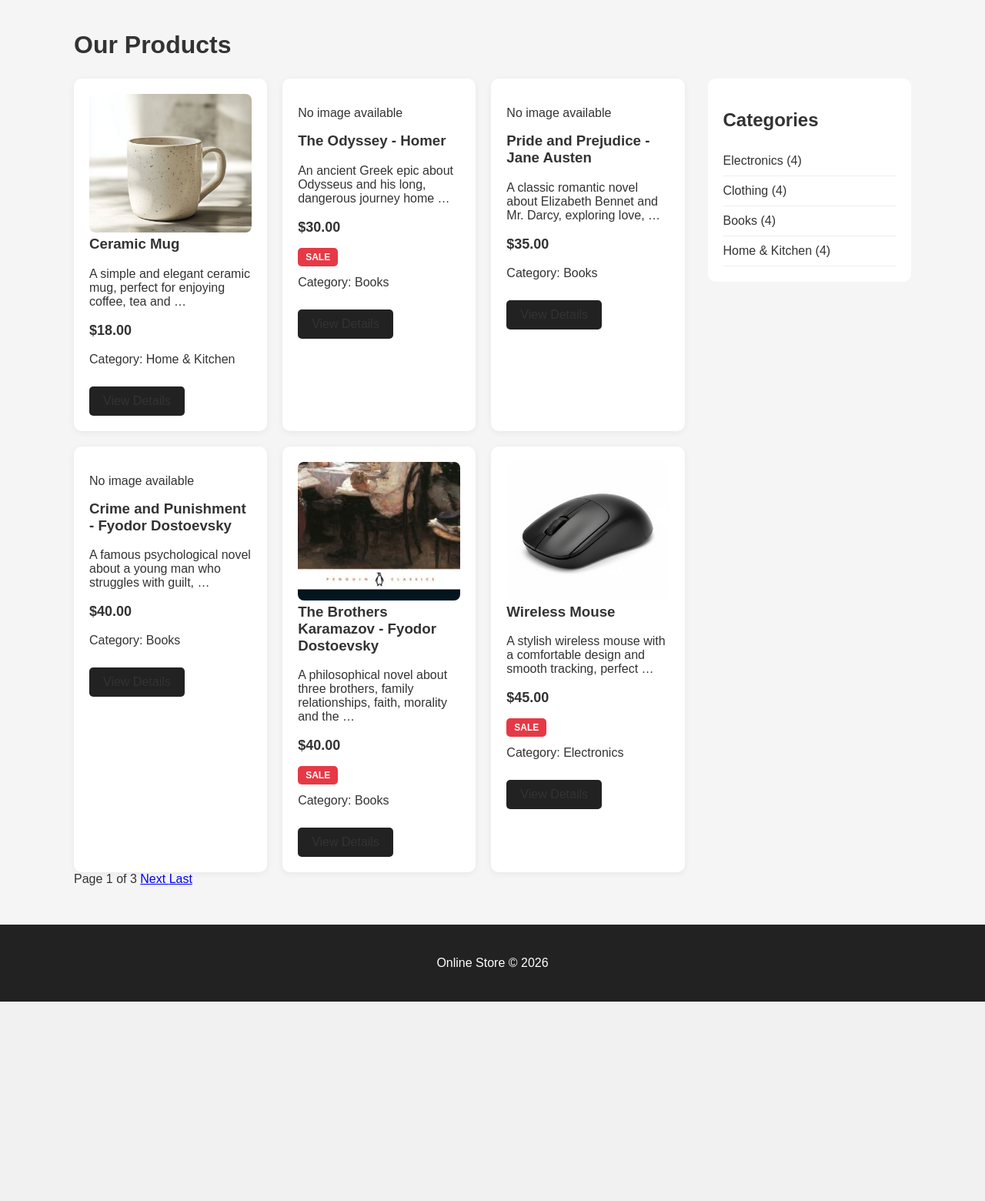
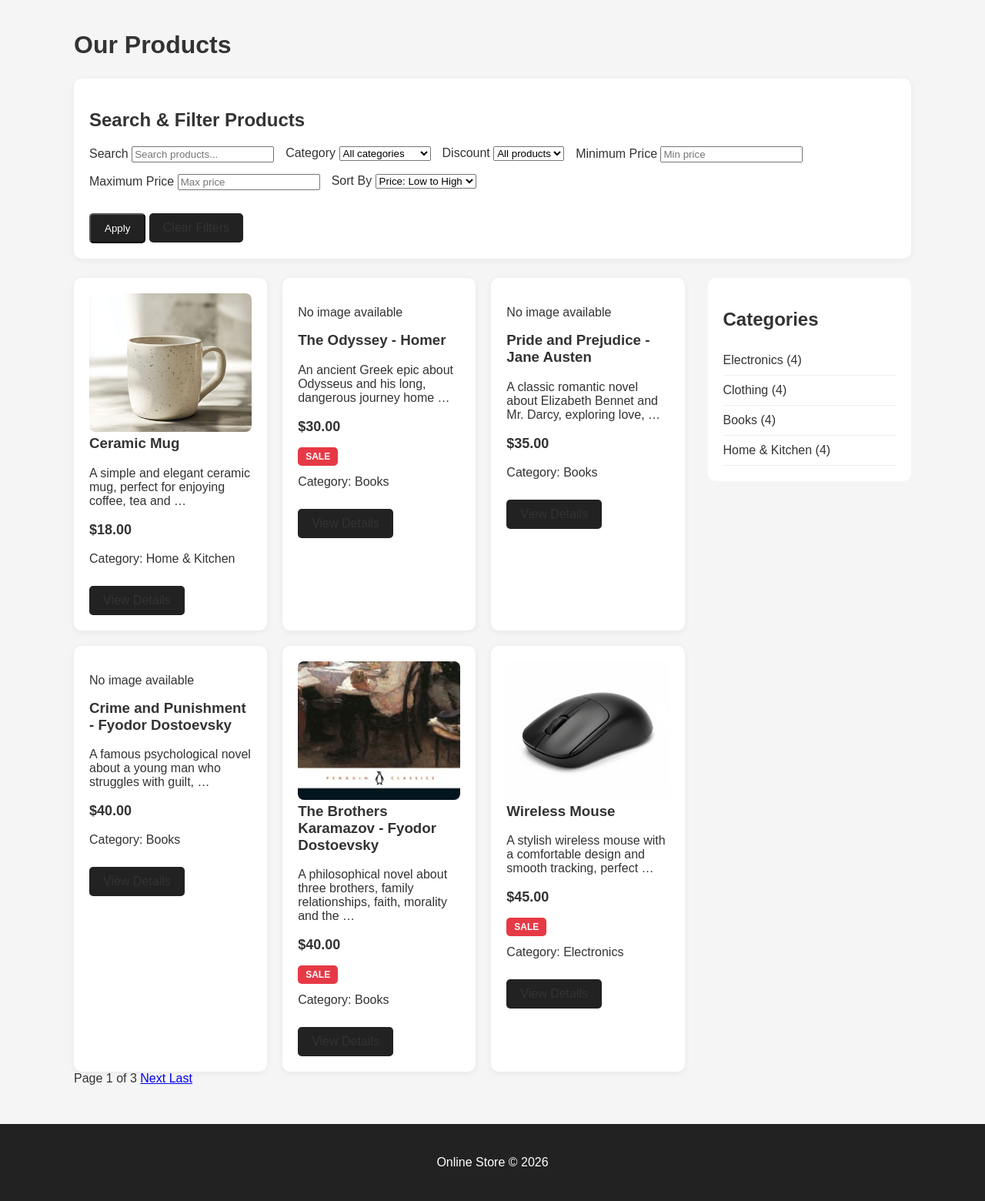
Before and after one commit to lizakuljanishvili/online_store, a Django app: page / in a window 1280 px wide. Shown: the part 68-1628 px from the top of the page at 77% size. Before the commit the page ends 1369 px from the top, so only its background shows below. Run offline with Django 5.2, Linux system fonts and the light colour scheme; data comes from the database, SQL or seed files in the repository.

Commit message:
Add product search filtering and sorting

```diff
--- a/catalog/templates/catalog/category_products.html
+++ b/catalog/templates/catalog/category_products.html
@@ -4,6 +4,8 @@
 {% block content %}
 
 <h1>{{ category.name }}</h1>
+
+{% include 'catalog/search_filters.html' %}
 
 <p>{{ category.description }}</p>
 
--- a/catalog/templates/catalog/home.html
+++ b/catalog/templates/catalog/home.html
@@ -4,6 +4,8 @@
 {% block content %}
 
 <h1>Our Products</h1>
+
+{% include 'catalog/search_filters.html' %}
 
 {% if user.is_authenticated %}
     <a href="{% url 'product_add' %}" class="button">
--- a/catalog/templates/catalog/pagination.html
+++ b/catalog/templates/catalog/pagination.html
@@ -1,13 +1,14 @@
-
 {% if is_paginated %}
 
 <div class="pagination">
 
     {% if page_obj.has_previous %}
 
-        <a href="?page=1">First</a>
+        <a href="?q={{ request.GET.q|urlencode }}&category={{ request.GET.category|urlencode }}&sale={{ request.GET.sale|urlencode }}&min_price={{ request.GET.min_price|urlencode }}&max_price={{ request.GET.max_price|urlencode }}&sort={{ request.GET.sort|urlencode }}&page=1">
+            First
+        </a>
 
-        <a href="?page={{ page_obj.previous_page_number }}">
+        <a href="?q={{ request.GET.q|urlencode }}&category={{ request.GET.category|urlencode }}&sale={{ request.GET.sale|urlencode }}&min_price={{ request.GET.min_price|urlencode }}&max_price={{ request.GET.max_price|urlencode }}&sort={{ request.GET.sort|urlencode }}&page={{ page_obj.previous_page_number }}">
             Previous
         </a>
 
@@ -20,11 +21,11 @@
 
     {% if page_obj.has_next %}
 
-        <a href="?page={{ page_obj.next_page_number }}">
+        <a href="?q={{ request.GET.q|urlencode }}&category={{ request.GET.category|urlencode }}&sale={{ request.GET.sale|urlencode }}&min_price={{ request.GET.min_price|urlencode }}&max_price={{ request.GET.max_price|urlencode }}&sort={{ request.GET.sort|urlencode }}&page={{ page_obj.next_page_number }}">
             Next
         </a>
 
-        <a href="?page={{ page_obj.paginator.num_pages }}">
+        <a href="?q={{ request.GET.q|urlencode }}&category={{ request.GET.category|urlencode }}&sale={{ request.GET.sale|urlencode }}&min_price={{ request.GET.min_price|urlencode }}&max_price={{ request.GET.max_price|urlencode }}&sort={{ request.GET.sort|urlencode }}&page={{ page_obj.paginator.num_pages }}">
             Last
         </a>
 
--- a/catalog/templates/catalog/sale_products.html
+++ b/catalog/templates/catalog/sale_products.html
@@ -4,7 +4,7 @@
 {% block content %}
 
 <h1>SALE Products</h1>
-
+{% include 'catalog/search_filters.html' %}
 <p>Check out our discounted products!</p>
 
 <div class="product-grid">
--- /dev/null
+++ b/catalog/templates/catalog/search_filters.html
@@ -0,0 +1,127 @@
+
+<form method="GET" class="product-card"
+      style="margin-bottom: 25px;">
+
+    <h2>Search & Filter Products</h2>
+
+    <div style="display: flex; flex-wrap: wrap; gap: 15px;">
+
+        <div>
+            <label>Search</label>
+            <input
+                type="text"
+                name="q"
+                placeholder="Search products..."
+                value="{{ request.GET.q|default:'' }}"
+            >
+        </div>
+
+        {% if show_category_filter %}
+            <div>
+                <label>Category</label>
+
+                <select name="category">
+                    <option value="">All categories</option>
+
+                    {% for category in categories %}
+                        <option
+                            value="{{ category.pk }}"
+                            {% if request.GET.category == category.pk|stringformat:"s" %}selected{% endif %}
+                        >
+                            {{ category.name }}
+                        </option>
+                    {% endfor %}
+
+                </select>
+            </div>
+        {% endif %}
+
+        {% if show_sale_filter %}
+            <div>
+                <label>Discount</label>
+
+                <select name="sale">
+                    <option value="">All products</option>
+
+                    <option value="yes"
+                        {% if request.GET.sale == 'yes' %}selected{% endif %}>
+                        On Sale
+                    </option>
+
+                    <option value="no"
+                        {% if request.GET.sale == 'no' %}selected{% endif %}>
+                        Not on Sale
+                    </option>
+                </select>
+            </div>
+        {% endif %}
+
+        <div>
+            <label>Minimum Price</label>
+
+            <input
+                type="number"
+                name="min_price"
+                min="0"
+                step="0.01"
+                value="{{ request.GET.min_price|default:'' }}"
+                placeholder="Min price"
+            >
+        </div>
+
+        <div>
+            <label>Maximum Price</label>
+
+            <input
+                type="number"
+                name="max_price"
+                min="0"
+                step="0.01"
+                value="{{ request.GET.max_price|default:'' }}"
+                placeholder="Max price"
+            >
+        </div>
+
+        <div>
+            <label>Sort By</label>
+
+            <select name="sort">
+
+                <option value="price_asc"
+                    {% if not request.GET.sort or request.GET.sort == 'price_asc' %}selected{% endif %}>
+                    Price: Low to High
+                </option>
+
+                <option value="price_desc"
+                    {% if request.GET.sort == 'price_desc' %}selected{% endif %}>
+                    Price: High to Low
+                </option>
+
+                <option value="name_asc"
+                    {% if request.GET.sort == 'name_asc' %}selected{% endif %}>
+                    Name: A-Z
+                </option>
+
+                <option value="newest"
+                    {% if request.GET.sort == 'newest' %}selected{% endif %}>
+                    Newest First
+                </option>
+
+            </select>
+        </div>
+
+    </div>
+
+    <div style="margin-top: 20px;">
+
+        <button type="submit" class="button">
+            Apply
+        </button>
+
+        <a href="{{ request.path }}" class="button">
+            Clear Filters
+        </a>
+
+    </div>
+
+</form>
--- a/catalog/views.py
+++ b/catalog/views.py
@@ -3,11 +3,91 @@ from django.urls import reverse_lazy
 from django.contrib.auth.decorators import login_required
 from django.contrib.auth.mixins import LoginRequiredMixin
 from django.views.generic import ListView, DetailView, CreateView
-from django.db.models import Count
+from django.db.models import Count, Q
+from decimal import Decimal, InvalidOperation
 
 from .models import Product, Category
 from .forms import ProductForm
 
+
+def apply_product_filters(request, queryset,
+                          use_category=True, use_sale=True):
+
+    # Search
+    search = request.GET.get('q', '').strip()
+
+    if search:
+        queryset = queryset.filter(
+            Q(name__icontains=search) |
+            Q(description__icontains=search)
+        )
+
+    # Category filter
+    if use_category:
+        category_id = request.GET.get('category', '')
+
+        if category_id:
+            try:
+                category_id = int(category_id)
+                queryset = queryset.filter(category_id=category_id)
+            except ValueError:
+                pass
+
+    # Sale filter
+    if use_sale:
+        sale = request.GET.get('sale', '')
+
+        if sale == 'yes':
+            queryset = queryset.filter(is_on_sale=True)
+
+        elif sale == 'no':
+            queryset = queryset.filter(is_on_sale=False)
+
+    # Minimum price
+    min_price = request.GET.get('min_price', '')
+
+    if min_price:
+        try:
+            value = Decimal(min_price)
+
+            if value.is_finite() and value >= 0:
+                queryset = queryset.filter(price__gte=value)
+
+        except InvalidOperation:
+            pass
+
+    # Maximum price
+    max_price = request.GET.get('max_price', '')
+
+    if max_price:
+        try:
+            value = Decimal(max_price)
+
+            if value.is_finite() and value >= 0:
+                queryset = queryset.filter(price__lte=value)
+
+        except InvalidOperation:
+            pass
+
+    # Sorting
+    sort = request.GET.get('sort', 'price_asc')
+
+    sort_options = {
+        'price_asc': 'price',
+        'price_desc': '-price',
+        'name_asc': 'name',
+        'newest': '-created_at',
+    }
+
+    queryset = queryset.order_by(
+        sort_options.get(sort, 'price'),
+        'pk'
+    )
+
+    return queryset
+
+
+# HOME PAGE
 
 class HomeView(ListView):
     model = Product
@@ -16,9 +96,12 @@ class HomeView(ListView):
     paginate_by = 6
 
     def get_queryset(self):
-        return Product.objects.filter(
-            is_available=True
-        ).order_by('price')
+        queryset = Product.objects.filter(is_available=True)
+
+        return apply_product_filters(
+            self.request,
+            queryset
+        )
 
     def get_context_data(self, **kwargs):
         context = super().get_context_data(**kwargs)
@@ -27,8 +110,13 @@ class HomeView(ListView):
             product_count=Count('products')
         ).filter(product_count__gt=0)
 
+        context['show_category_filter'] = True
+        context['show_sale_filter'] = True
+
         return context
 
+
+# CATEGORY PAGE
 
 class CategoryProductsView(ListView):
     model = Product
@@ -42,16 +130,28 @@ class CategoryProductsView(ListView):
             pk=self.kwargs['pk']
         )
 
-        return Product.objects.filter(
+        queryset = Product.objects.filter(
             category=self.category,
             is_available=True
-        ).order_by('price')
+        )
+
+        return apply_product_filters(
+            self.request,
+            queryset,
+            use_category=False
+        )
 
     def get_context_data(self, **kwargs):
         context = super().get_context_data(**kwargs)
+
         context['category'] = self.category
+        context['show_category_filter'] = False
+        context['show_sale_filter'] = True
+
         return context
 
+
+# SALE PAGE
 
 class SaleProductsView(ListView):
     model = Product
@@ -60,11 +160,31 @@ class SaleProductsView(ListView):
     paginate_by = 6
 
     def get_queryset(self):
-        return Product.objects.filter(
+        queryset = Product.objects.filter(
             is_available=True,
             is_on_sale=True
-        ).order_by('price')
+        )
 
+        return apply_product_filters(
+            self.request,
+            queryset,
+            use_sale=False
+        )
+
+    def get_context_data(self, **kwargs):
+        context = super().get_context_data(**kwargs)
+
+        context['categories'] = Category.objects.annotate(
+            product_count=Count('products')
+        ).filter(product_count__gt=0)
+
+        context['show_category_filter'] = True
+        context['show_sale_filter'] = False
+
+        return context
+
+
+# PRODUCT DETAIL PAGE
 
 class ProductDetailView(DetailView):
     model = Product
@@ -74,6 +194,8 @@ class ProductDetailView(DetailView):
     def get_queryset(self):
         return Product.objects.filter(is_available=True)
 
+
+# ADD PRODUCT
 
 class ProductCreateView(LoginRequiredMixin, CreateView):
     model = Product
@@ -85,6 +207,8 @@ class ProductCreateView(LoginRequiredMixin, CreateView):
         form.instance.user = self.request.user
         return super().form_valid(form)
 
+
+# UPDATE PRODUCT
 
 @login_required
 def product_update(request, pk):
@@ -115,6 +239,8 @@ def product_update(request, pk):
     )
 
 
+# DELETE PRODUCT
+
 @login_required
 def product_delete(request, pk):
     product = get_object_or_404(
```
